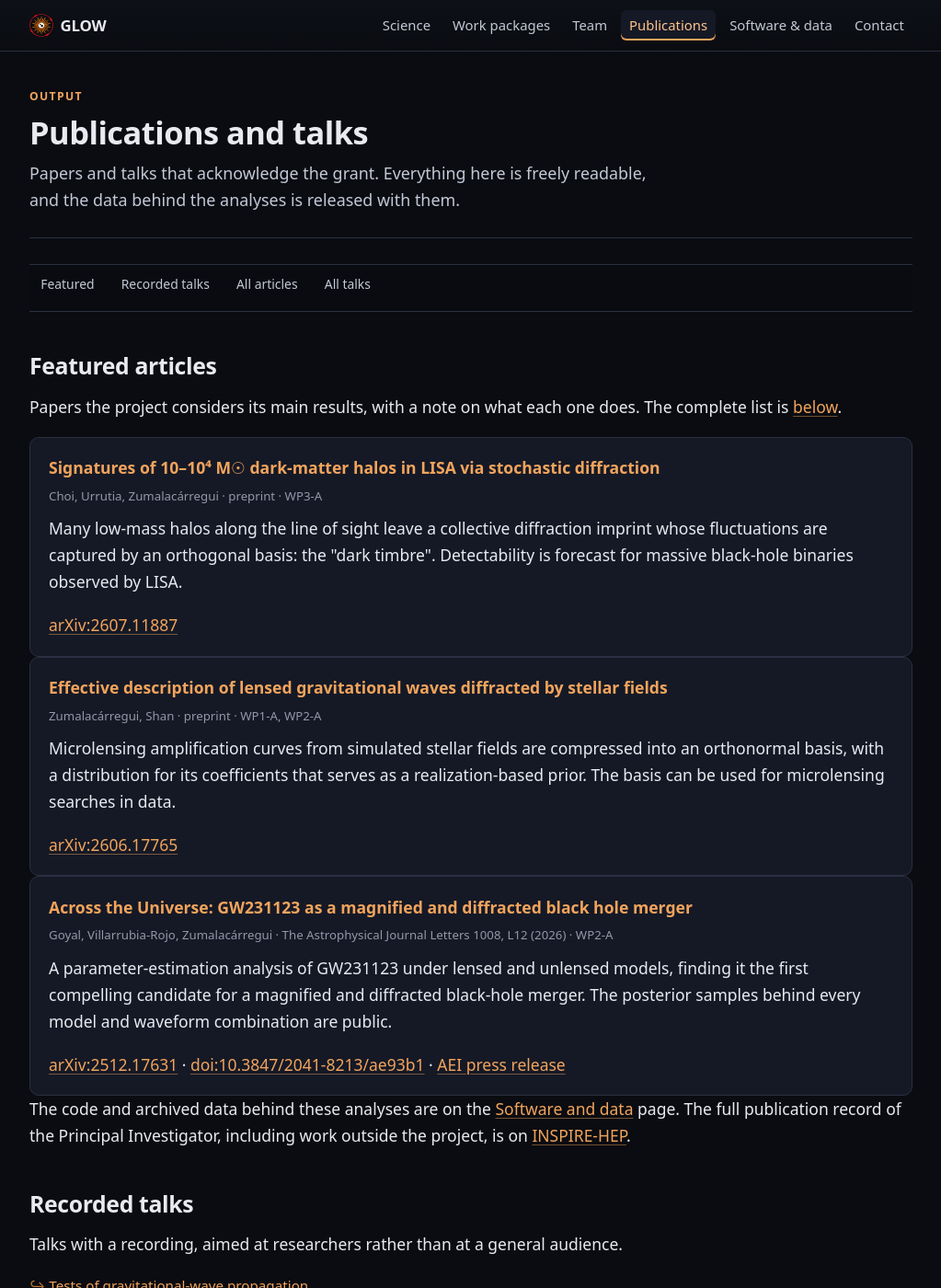
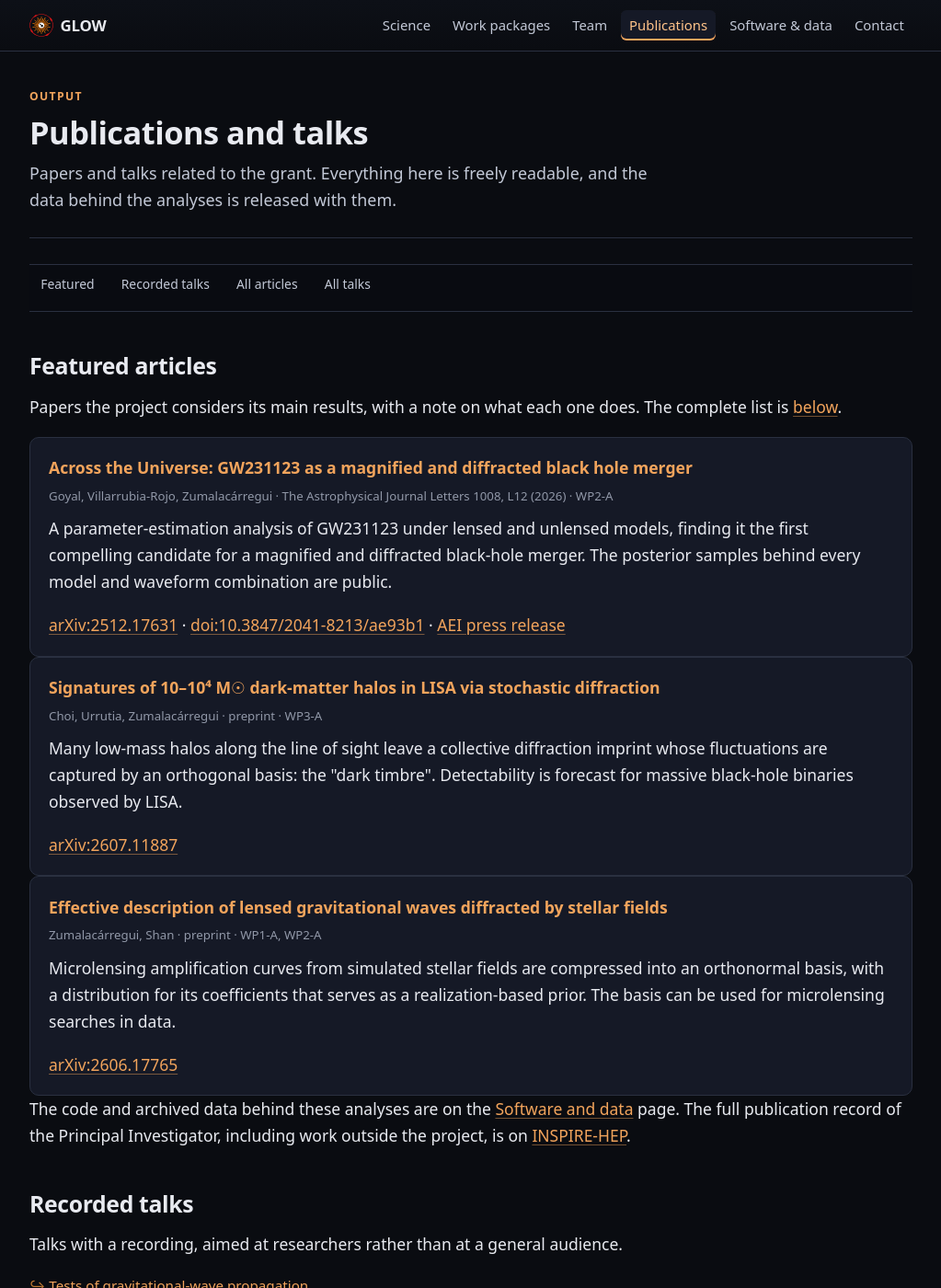
Before and after one commit to glow-astro/website, a Jekyll site: the page built from publications.html, in a window 1280 px wide and 1400 px high. Shown: the whole window at 92% size, without its empty margins (128-1151 px from the left). Built offline with Jekyll 4.4.1, drawn with Linux system fonts in a browser that asks for light colours; some of the changed text lies outside the part shown.

Commit message:
Relatedness, not the acknowledgment line, decides what is listed
Owner, 2026-08-28: "loosen it everywhere, it's the same rule." A paper or
talk belongs on the publications page if it is part of the project's work,
whether or not it carries the acknowledgment for grant 101230608. Changed in
all four places that stated the old test: the page lede and description, the
header of _data/publications.yml, the data-file table in README.md, and the
three review notes that leaned on it to explain why a project paper is linked
by name rather than numbered as a reference.

The old rule turned on a string in a PDF rather than on the judgement of the
person who knows, and it excluded work that plainly belongs to the project.
The header now says that, so the next reader does not tighten it back.

Two other changes from the same message:

  A published paper is dated by its publication, not by its preprint. `date`
  is what the list sorts and groups by, so GW231123 moves from 2025 to
  2026-08-25 and all three papers now sit in one 2026 group, with the arXiv
  date kept in the new `preprint_date` so nothing is lost. The two preprints
  move the same way when they are published, one line each.

  "All talks" now reads "Full list of presentations by project members",
  in the owner's words. The pointer to the PI's own page for pre-grant talks
  is kept as a second sentence.

Names of the group members who have given talks are still to come.

Co-Authored-By: Claude Opus 5 (1M context) <noreply@anthropic.com>
Claude-Session: https://claude.ai/code/session_01L7GT62S61eYxRuSFTmWGfu

```diff
--- a/publications.html
+++ b/publications.html
@@ -4,10 +4,10 @@ nav: publications
 title: "Publications and talks"
 eyebrow: "Output"
 lede: >-
-  Papers and talks that acknowledge the grant. Everything here is freely
-  readable, and the data behind the analyses is released with them.
+  Papers and talks related to the grant. Everything here is freely readable,
+  and the data behind the analyses is released with them.
 description: >-
-  Papers and talks produced by the GLOW project, with links to the preprints,
+  Papers and talks related to the GLOW project, with links to the preprints,
   the INSPIRE records and the accompanying data releases.
 sections:
   - id: featured
```
Also changed, not shown: other parts of publications.html (+2 -2 lines), _data/publications.yml (+19 -7 lines), README.md.
